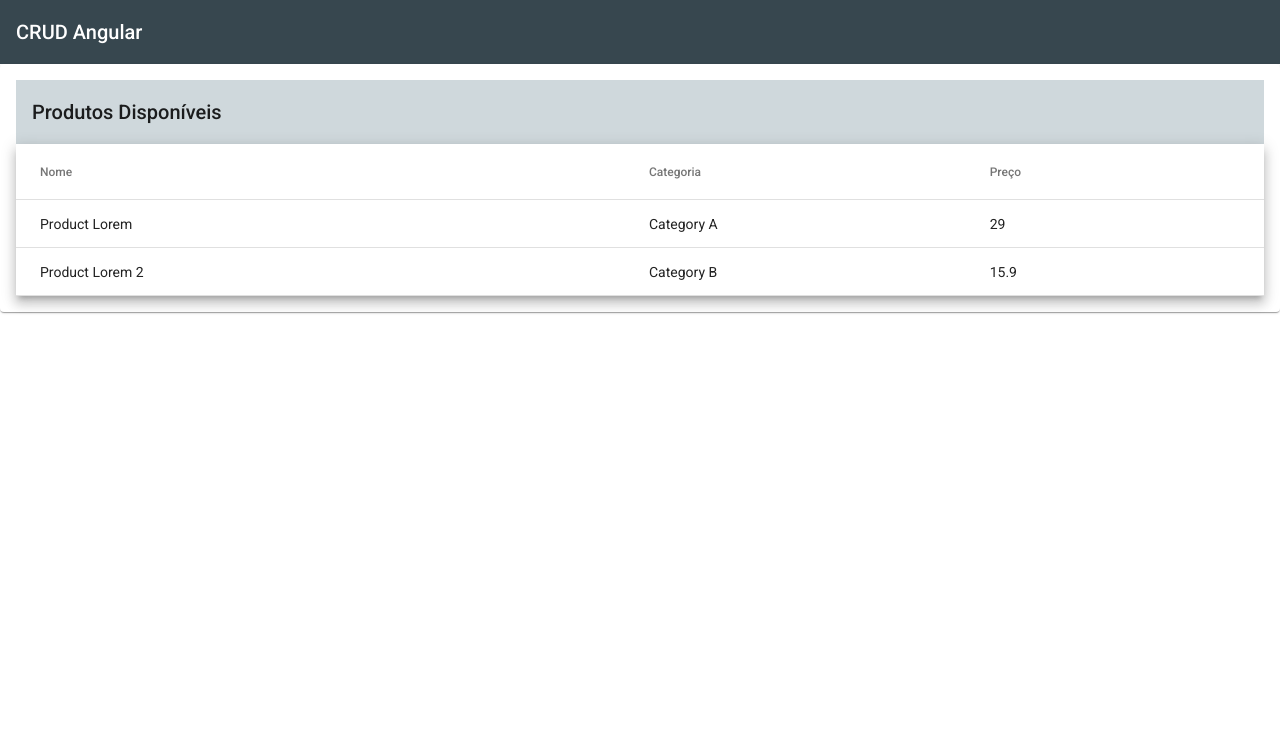
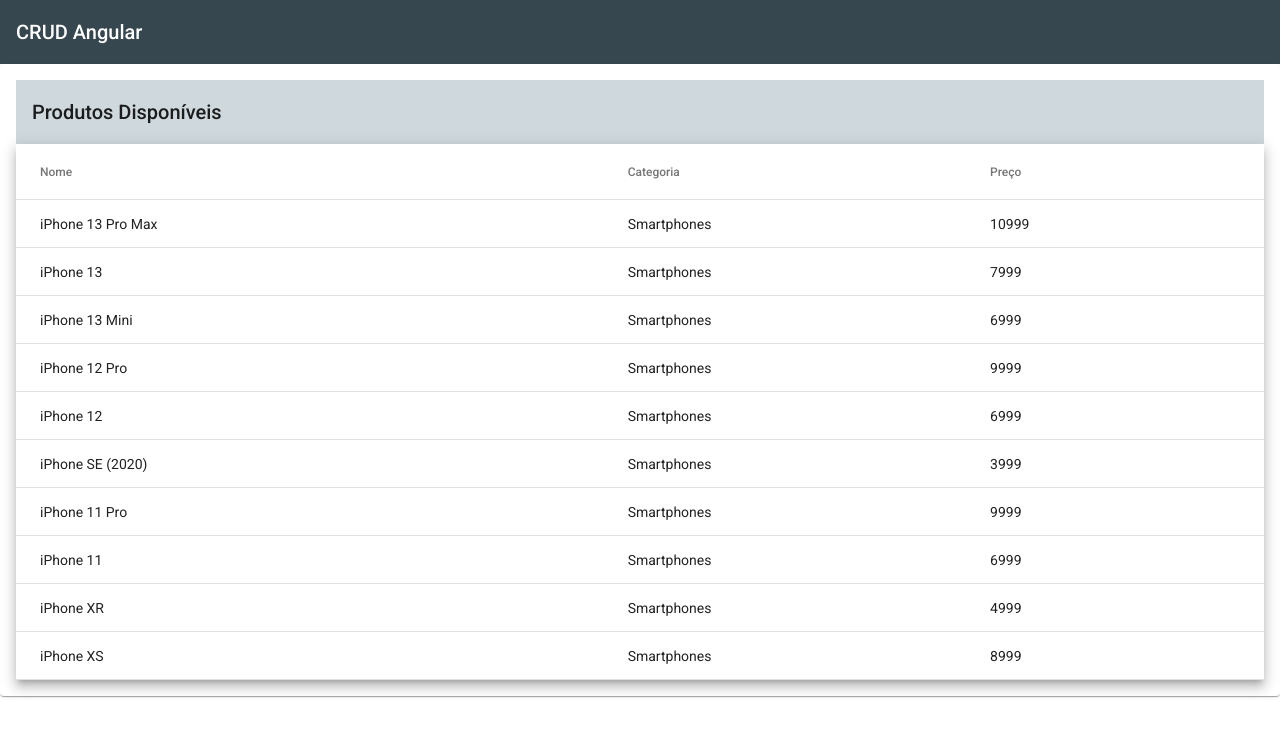
Before and after one commit to andersonmenezesm/crud-frontend-angular, an Angular app: page /products in a window 1280 px wide. Shown: the top 736 px of the page. Built offline with nearby package versions, Linux system fonts and the light colour scheme.

Commit message:
feat: create product service and mock json

```diff
--- a/src/app/app.module.ts
+++ b/src/app/app.module.ts
@@ -2,6 +2,7 @@
 import { MatToolbarModule } from '@angular/material/toolbar';
 import { BrowserModule } from '@angular/platform-browser';
 
+import { HttpClientModule } from '@angular/common/http';
 import { BrowserAnimationsModule } from '@angular/platform-browser/animations';
 import { AppRoutingModule } from './app-routing.module';
 import { AppComponent } from './app.component';
@@ -15,8 +16,9 @@
     AppRoutingModule,
     BrowserAnimationsModule,
     MatToolbarModule,
+    HttpClientModule
   ],
-  providers: [],
+  providers: [HttpClientModule],
   bootstrap: [AppComponent]
 })
 export class AppModule { }
--- a/src/app/products/products/products.component.html
+++ b/src/app/products/products/products.component.html
@@ -1,6 +1,6 @@
 <mat-card>
   <mat-toolbar color="accent">Produtos Disponíveis</mat-toolbar>
-  <table mat-table [dataSource]="products" class="mat-elevation-z8">
+  <table mat-table [dataSource]="products$" class="mat-elevation-z8">
     <!-- Name Column -->
     <ng-container matColumnDef="name">
       <th mat-header-cell *matHeaderCellDef> Nome </th>
--- a/src/app/products/products/products.component.ts
+++ b/src/app/products/products/products.component.ts
@@ -1,5 +1,7 @@
 import { Component, OnInit } from '@angular/core';
+import { Observable } from 'rxjs';
 import { Product } from '../models/product.model';
+import { ProductsService } from '../services/products.service';
 
 @Component({
   selector: 'app-products',
@@ -10,28 +12,13 @@
 
 export class ProductsComponent implements OnInit {
 
-  products: Product[] = [
-    {
-      _id: Math.random().toString(10),
-      name: 'Product Lorem',
-      description: 'Lorem ipsum dolor sit amet consectetur, adipisicing elit.',
-      price: 29,
-      category: 'Category A',
-      stock: 2
-    },
-    {
-      _id: Math.random().toString(10),
-      name: 'Product Lorem 2',
-      description: 'Lorem ipsum dolor sit amet consectetur, adipisicing elit. Lorem item',
-      price: 15.90,
-      category: 'Category B',
-      stock: 3
-    },
-  ]
+  products$: Observable<Product[]>
 
   displayedColumns = ['name', 'category', 'price']
 
-  constructor() { }
+  constructor(protected productService: ProductsService) {
+    this.products$ = this.productService.getProducts()
+  }
 
   ngOnInit(): void {
   }
--- /dev/null
+++ b/src/app/products/services/products.service.ts
@@ -0,0 +1,22 @@
+import { HttpClient } from '@angular/common/http';
+import { Injectable } from '@angular/core';
+import { first, tap } from 'rxjs/operators';
+import { Product } from '../models/product.model';
+
+@Injectable({
+  providedIn: 'root'
+})
+export class ProductsService {
+
+  private readonly API = '/assets/products.json';
+
+  constructor(private http: HttpClient) { }
+
+  getProducts() {
+    return this.http.get<Product[]>(this.API)
+      .pipe(
+        first(),
+        tap(products => console.log(products))
+      )
+  }
+}
--- /dev/null
+++ b/src/assets/products.json
@@ -0,0 +1,82 @@
+[
+  {
+    "_id": "91039sdsclk",
+    "name": "iPhone 13 Pro Max",
+    "description": "O iPhone 13 Pro Max apresenta uma deslumbrante tela Super Retina XDR, chip A15 Bionic e sistema de câmera avançado.",
+    "price": 10999,
+    "category": "Smartphones",
+    "stock": 10
+  },
+  {
+    "_id": "2837jdhfkoq",
+    "name": "iPhone 13",
+    "description": "Experimente o poder do chip A15 Bionic e o impressionante sistema de câmera dupla com o iPhone 13.",
+    "price": 7999,
+    "category": "Smartphones",
+    "stock": 15
+  },
+  {
+    "_id": "5728dhfkq82",
+    "name": "iPhone 13 Mini",
+    "description": "Compacto, porém poderoso, o iPhone 13 Mini possui todas as características de seus equivalentes maiores em um tamanho compacto.",
+    "price": 6999,
+    "category": "Smartphones",
+    "stock": 8
+  },
+  {
+    "_id": "9482hdkwoq9",
+    "name": "iPhone 12 Pro",
+    "description": "Eleve sua fotografia e videografia com o iPhone 12 Pro, com ProRAW, scanner LiDAR e gravação Dolby Vision HDR.",
+    "price": 9999,
+    "category": "Smartphones",
+    "stock": 5
+  },
+  {
+    "_id": "1938dhfkwlr4",
+    "name": "iPhone 12",
+    "description": "Desfrute de um desempenho incrível e uma tela deslumbrante com o iPhone 12, alimentado pelo chip A14 Bionic.",
+    "price": 6999,
+    "category": "Smartphones",
+    "stock": 12
+  },
+  {
+    "_id": "2947dhfls82q",
+    "name": "iPhone SE (2020)",
+    "description": "Obtenha o poder de um iPhone com a acessibilidade do iPhone SE, apresentando o chip A13 Bionic e sistema de câmera avançado.",
+    "price": 3999,
+    "category": "Smartphones",
+    "stock": 20
+  },
+  {
+    "_id": "3847dhfkwoq1",
+    "name": "iPhone 11 Pro",
+    "description": "Experimente o sistema de câmera tripla, tela Super Retina XDR e chip A13 Bionic com o iPhone 11 Pro.",
+    "price": 9999,
+    "category": "Smartphones",
+    "stock": 7
+  },
+  {
+    "_id": "0392jdhfkwq3",
+    "name": "iPhone 11",
+    "description": "Desfrute de uma bateria de longa duração e desempenho poderoso com o iPhone 11, apresentando o chip A13 Bionic.",
+    "price": 6999,
+    "category": "Smartphones",
+    "stock": 10
+  },
+  {
+    "_id": "4938dhfkwsl5",
+    "name": "iPhone XR",
+    "description": "Experimente a tela Liquid Retina e o Face ID avançado com o iPhone XR, alimentado pelo chip A12 Bionic.",
+    "price": 4999,
+    "category": "Smartphones",
+    "stock": 6
+  },
+  {
+    "_id": "2938dhfkwq67",
+    "name": "iPhone XS",
+    "description": "Desfrute de uma tela OLED deslumbrante e sistema de câmera dupla com o iPhone XS, alimentado pelo chip A12 Bionic.",
+    "price": 8999,
+    "category": "Smartphones",
+    "stock": 3
+  }
+]
```
Also changed, not shown: 1 other file (tests, documents, lock files or other folders).
